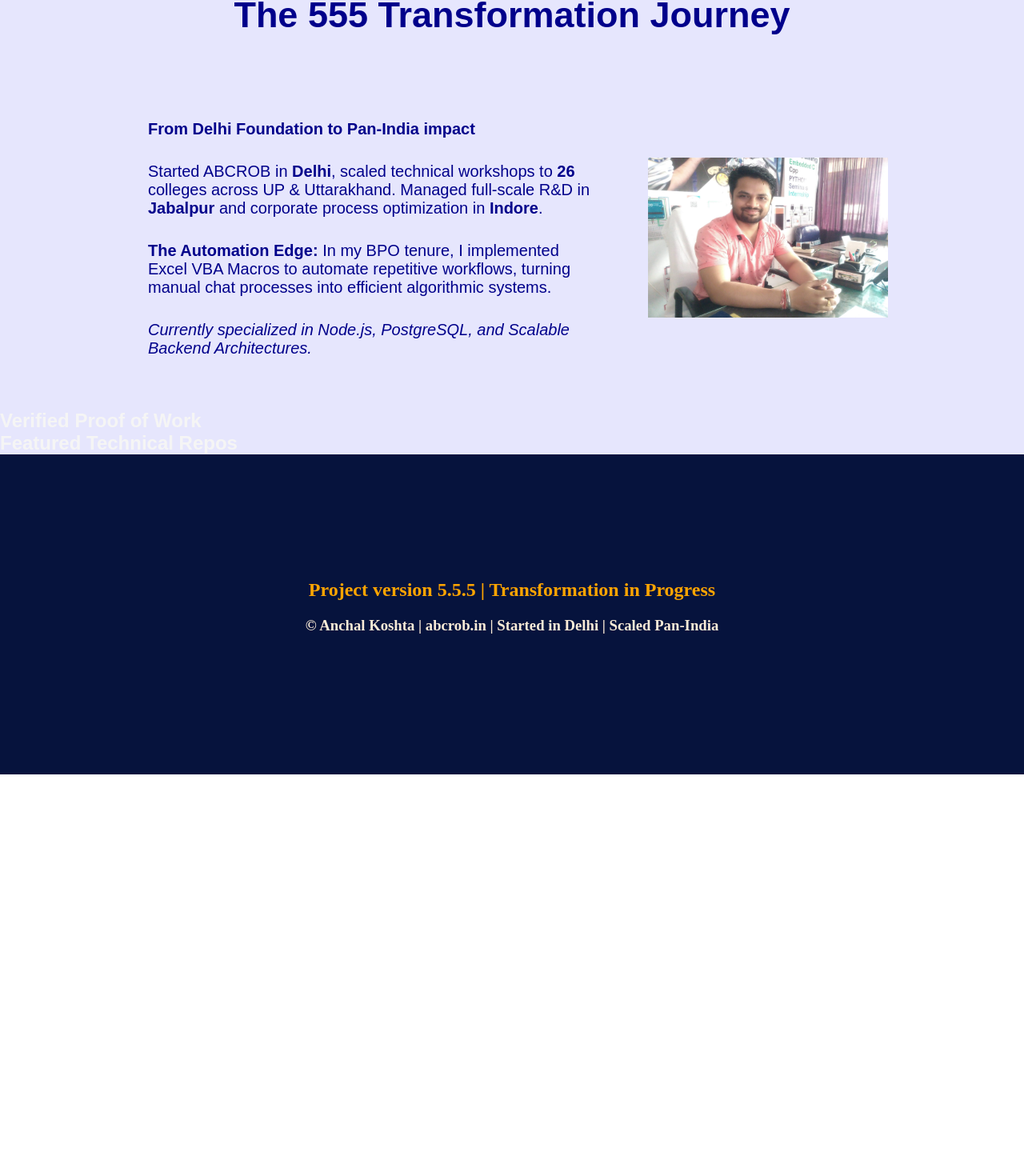
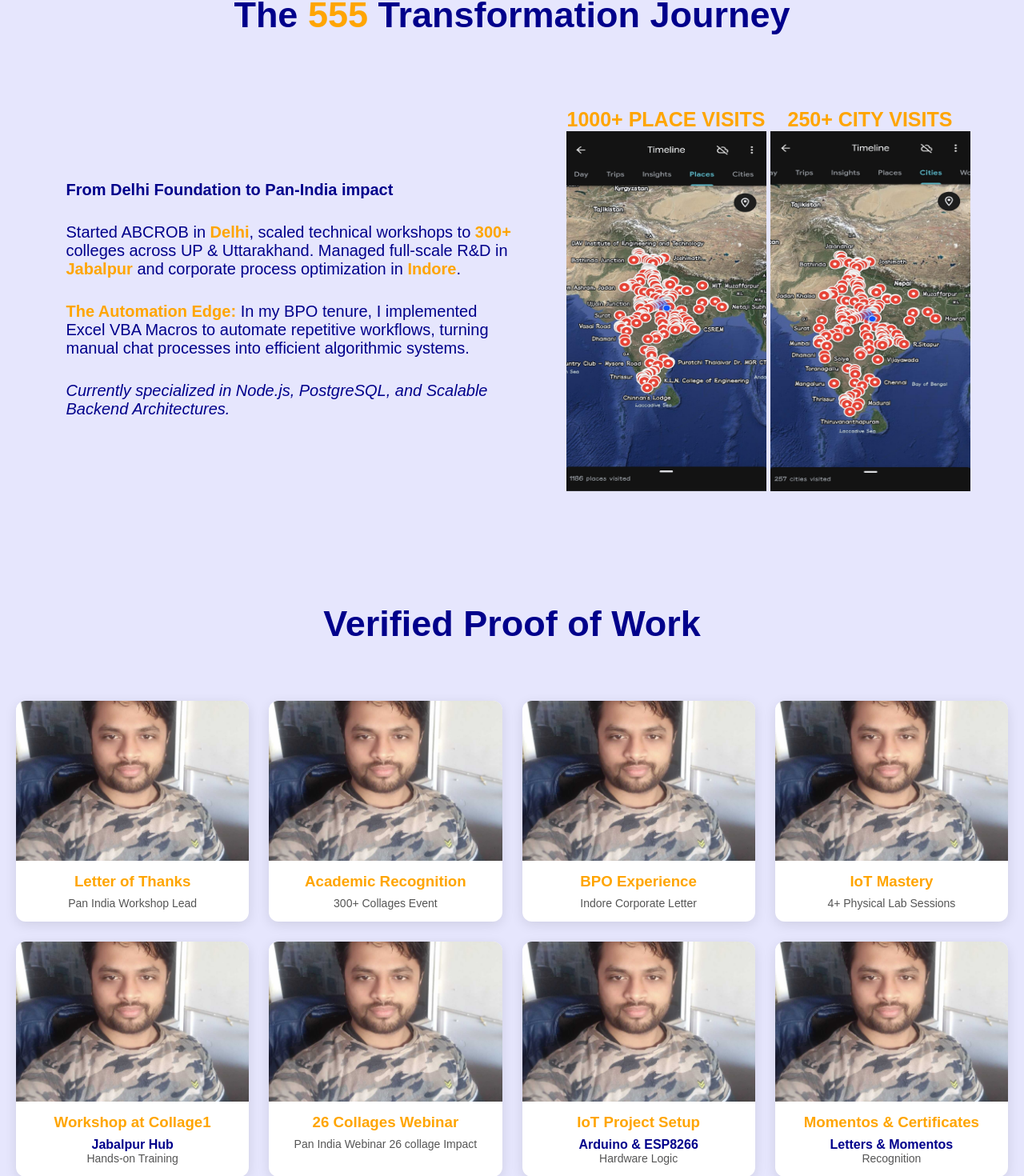
Before and after one commit to anchal0508/ABCROB-Nexus-555, a React (Vite) app: page / in a window 1280 px wide. Shown: the part 618-2088 px from the top of the page at 80% size. Before the commit the page ends 1586 px from the top, so only its background shows below. Built offline with nearby package versions, Linux system fonts and the light colour scheme.

Commit message:
verified Proof added with my photo

```diff
--- a/src/components/Footer.tsx
+++ b/src/components/Footer.tsx
@@ -1,13 +1,12 @@
 import "./Footer.css";
 
-function Footer(){
-    return (<>
-        <div className="footer-container">
+function Footer() {
+    return (
+        <footer className="footer-container">
             <h2>Project version 5.5.5 | Transformation in Progress</h2>
             <h3>© Anchal Koshta | abcrob.in | Started in Delhi | Scaled Pan-India</h3>
 
-        </div>
-        </>
+        </footer>
     );
 }
 
--- a/src/components/Header.css
+++ b/src/components/Header.css
@@ -1,3 +1,9 @@
+.orange{
+    color: orange;
+}
+section{
+    color: darkblue;
+}
 .header-container {
     background-color: darkblue;
     display: flex;
--- a/src/components/Header.tsx
+++ b/src/components/Header.tsx
@@ -7,14 +7,12 @@ function Header() {
     const items = ["Journey", "Impact", "Project", "Download Resume"];
 
     return (
-        <>
-            <div className="header-container">
-                <h1 className="logo"><span>ABCROB </span><span className="logo-555">Nexus-555</span></h1>
-                <ul className="list-header">
-                    {items.map(item => <li className="header-list-items">{item}</li>)}
-                </ul>
-            </div>
-        </>
+        <header className="header-container">
+            <h1 className="logo"><span>ABCROB </span><span className="logo-555">Nexus-555</span></h1>
+            <ul className="list-header">
+                {items.map(item => <li className="header-list-items">{item}</li>)}
+            </ul>
+        </header>
     );
 }
 
--- a/src/components/Introduction.css
+++ b/src/components/Introduction.css
@@ -72,5 +72,5 @@
     margin: 20px;
 }
 .photo img{
-    border-radius: 2n0%;
+    border-radius: 50%;
 }
--- a/src/components/Introduction.tsx
+++ b/src/components/Introduction.tsx
@@ -8,7 +8,7 @@ function Introduction() {
                 <p className="legacy">LEGACY TRANSFORMATION</p>
                 <div className="name"><span className="Profile-name1">Anchal</span><span className="Profile-name2">Koshta</span></div>
                 <span className="profile-discription">Founder of ABCROB Technologies | Backend Engineer | Automation Expert</span>
-                <p className="intro-summary">10+ years of technical leadership. From hardware precision in <b>Delhi</b> to high-scale backend logic. I don't just write code; I build systems that evolve.</p>
+                <p className="intro-summary">10+ years of technical leadership. From hardware precision in <b className="orange">Delhi</b> to high-scale backend logic. I don't just write code; I build systems that evolve.</p>
 
                 <div className="btn-container">
                     <a className="btn" href="#">GitHub Repos</a>
--- a/src/components/ScoreBoard.tsx
+++ b/src/components/ScoreBoard.tsx
@@ -8,7 +8,7 @@ function ScoreBoard() {
                     <h2>55555+</h2>
                     <p>Student Trained</p>
                 </div> <div className="score-item">
-                    <h2>26+</h2>
+                    <h2>300+</h2>
                     <p>Collage Impacted</p>
                 </div> <div className="score-item">
                     <h2>10+</h2>
--- a/src/components/Transformation.scss
+++ b/src/components/Transformation.scss
@@ -5,7 +5,7 @@
     padding: 40px;
 }
 
-.jureny-555-main {
+.journey-555-main {
     color: darkblue;
     display: flex;
     gap: 50px;
@@ -26,5 +26,24 @@
             padding: 15px;
         }
     }
+    .googleMap{
+        display: flex;
+        gap: 5px;
+        .img-textBox{
+            display: flex;
+            flex-direction: column;
+            justify-content: center;
+            align-items: center;
+            .imgText{
+                font-size: 25px;
+                font-weight: bold;
+                text-transform: uppercase;
+            }
+            img{
+                width: 250px;
+                height: 450px;
+            }
+        }
+    }
 
 }
--- a/src/components/Transformation.tsx
+++ b/src/components/Transformation.tsx
@@ -1,27 +1,37 @@
 import "./Transformation.scss";
 
-import ProfileImage2 from "../Images/ProfileImage2.jpeg";
+import places_visited from "../Images/places_visited.jpeg";
+import cities_visited from "../Images/cities_visited.jpeg";
 function Transformation() {
-    return (<>
-        <h2 className="home-heading">The 555 Transformation Journey</h2>
-        <div className="jureny-555-main">
+    return (
+        <section id="transformation-journey">
+
+            <h2 className="home-heading">The <span className="orange">555</span> Transformation Journey</h2>
+            <div className="journey-555-main">
 
                 <div className="details-555">
                     <p><b>From Delhi Foundation to Pan-India impact</b></p>
 
-                <p>Started ABCROB in <b>Delhi</b>, scaled technical workshops to <b>26</b> colleges across UP & Uttarakhand. Managed full-scale R&D in <b>Jabalpur</b> and corporate process optimization in <b>Indore</b>.</p>
+                    <p>Started ABCROB in <b className="orange">Delhi</b>, scaled technical workshops to <b className="orange">300+</b> colleges across UP & Uttarakhand. Managed full-scale R&D in <b className="orange">Jabalpur</b> and corporate process optimization in <b className="orange">Indore</b>.</p>
 
-                <p><b>The Automation Edge: </b> In my BPO tenure, I implemented Excel VBA Macros to automate repetitive workflows, turning manual chat processes into efficient algorithmic systems.
+                    <p><b className="orange">The Automation Edge: </b> In my BPO tenure, I implemented Excel VBA Macros to automate repetitive workflows, turning manual chat processes into efficient algorithmic systems.
                     </p>
 
                     <p><i>Currently specialized in Node.js, PostgreSQL, and Scalable Backend Architectures.</i></p>
                 </div>
                 <div className="googleMap">
-                <img src={ProfileImage2} alt="Verified Location Indore Center" width='300' height="200" />
+                    <div className="img-textBox">
+                        <div className="imgText orange">1000+ Place visits</div>
+                        <img src={places_visited} alt="Verified Location Indore Center" />
+                    </div>
+                    <div className="img-textBox">
+                        <div className="imgText orange">250+ City Visits</div>
+                        <img src={cities_visited} alt="Verified Location Indore Center" />
+                    </div>
                 </div>
 
             </div>
-    </>);
+        </section>);
 }
 
 export default Transformation;
--- /dev/null
+++ b/src/components/VerifiedProof.scss
@@ -0,0 +1,54 @@
+.verified-proof-container {
+    padding: 50px 20px;
+    text-align: center;
+
+    .home-heading {}
+
+    .proof-grid {
+        display: grid;
+        grid-template-columns: repeat(auto-fit, minmax(280px, 1fr));
+        gap: 25px;
+        margin-top: 30px;
+
+        .proof-card {
+
+            background-color: #fff;
+            border-radius: 12px;
+            overflow: hidden;
+            box-shadow: 0 4px 15px rgba(0, 0, 0, 0.1);
+            transition: transform 0.3s ease;
+
+            &:hover {
+                transform: translateY(-10px); // Hover effect
+            }
+
+            .img-wrapper {
+                width: 100%;
+                height: 200px;
+
+                img {
+                    width: 100%;
+                    height: 100%;
+                    object-fit: cover; // Stretch nahi hogi image
+                }
+            }
+
+            .card-content {
+                padding: 15px;
+
+                h3 {
+                    margin-bottom: 8px;
+                }
+
+                h4 {
+                    font-weight: bold;
+                }
+
+                p {
+                    font-size: 14px;
+                    color: #555;
+                }
+            }
+        }
+    }
+}
--- /dev/null
+++ b/src/components/VerifiedProof.tsx
@@ -0,0 +1,46 @@
+import "./VerifiedProof.scss";
+import ProfileImage from "../Images/ProfileImage.jpeg";
+
+interface TileIteam {
+    id: number;
+    title: String;
+    subHeading?:String;
+    desc: String;
+    image: String;
+};
+
+const proofData: TileIteam[] = [
+    { id: 1, title: "Letter of Thanks", desc: "Pan India Workshop Lead", image: ProfileImage },
+    { id: 2, title: "Academic Recognition", desc: "300+ Collages Event", image: ProfileImage },
+    { id: 3, title: "BPO Experience", desc: "Indore Corporate Letter", image: ProfileImage },
+    { id: 4, title: "IoT Mastery", desc: "4+ Physical Lab Sessions", image: ProfileImage },
+    { id: 5, title: "Workshop at Collage1", desc: "Hands-on Training ",subHeading:" Jabalpur Hub", image: ProfileImage },
+    { id: 6, title: "26 Collages Webinar", desc: "Pan India Webinar 26 collage Impact", image: ProfileImage },
+    { id: 7, title: "IoT Project Setup", desc: "Hardware Logic", subHeading: "Arduino & ESP8266", image: ProfileImage },
+    { id: 8, title: "Momentos & Certificates", desc: "Recognition",subHeading:" Letters &  Momentos", image: ProfileImage },
+];
+const VerifiedProof: React.FC = () => {
+    return (
+        <section className="verified-proof-container">
+            <h2 className="home-heading"> Verified Proof of Work </h2>
+            <div className="proof-grid">
+                {
+                    proofData.map((item) => (
+                        <div className="proof-card" key={item.id}>
+                            <div className="img-wrapper">
+                                <img src={ProfileImage} alt="" />
+                            </div>
+                            <div className="card-content">
+                                <h3 className="orange">{item.title}</h3>
+                                {item.subHeading && <h4 className="sub-title">{item.subHeading}</h4>}
+                                <p>{item.desc}</p>
+                            </div>
+                        </div>
+                    ))}
+
+            </div>
+        </section>
+    );
+}
+
+export default VerifiedProof;
--- a/src/mainBody/MainContainer.tsx
+++ b/src/mainBody/MainContainer.tsx
@@ -2,22 +2,22 @@ import "./MainContainer.css";
 import Introduction from "../components/Introduction";
 import ScoreBoard from "../components/ScoreBoard";
 import Transformation from "../components/Transformation";
+import VerifiedProof from "../components/VerifiedProof";
 
 function MainContainer() {
 
     return (
-        <>
+
         <div className="middle-body">
             <Introduction />
 
             <ScoreBoard />
             <Transformation />
-                <h2> Verified Proof of Work </h2>
+            <VerifiedProof/>
             <h2> Featured Technical Repos </h2>
 
 
         </div>
-        </>
     );
 }
 
```
Also changed, not shown: src/Images/cities_visited.jpeg (added), src/Images/places_visited.jpeg (added). Lines whose indentation alone changed are shown as unchanged.
